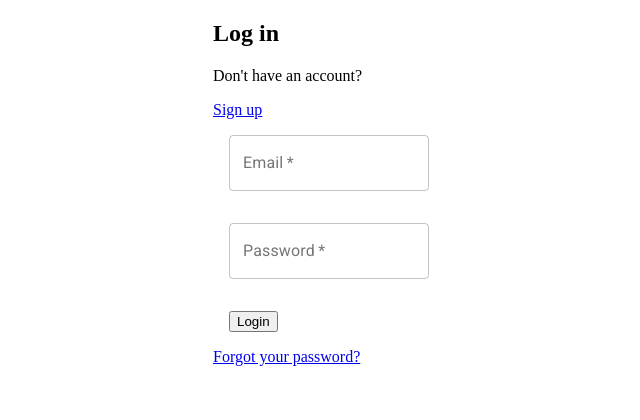
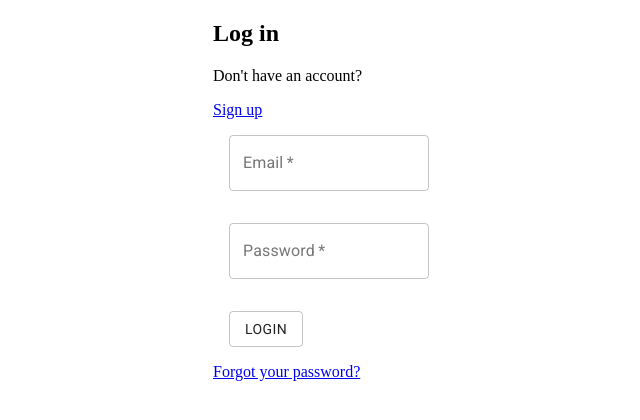
Before and after one commit to EmilieHumbert/swiss-plant-based, a Next.js app: page /login in a window 1280 px wide. Shown: the top 420 px of the page, without its empty margins (151-791 px from the left). Built offline with nearby package versions, Linux system fonts and the light colour scheme; no server answers.

Commit message:
Add UI - Button component

```diff
--- a/components/button.js
+++ b/components/button.js
@@ -1,10 +1,12 @@
-import Spinner from "./icons/spinner";
+import "fontsource-roboto";
+import { Button as MaterialUIButton } from "@material-ui/core";
+import CircularProgress from '@material-ui/core/CircularProgress';
 
 export default function Button({ isLoading, title, children, ...buttonProps }) {
   return (
-    <button {...buttonProps}>
-      {isLoading ? <Spinner width="20" fill="black" /> : title}
+    <MaterialUIButton variant="outlined" {...buttonProps}>
+      {isLoading ? <CircularProgress width="20" /> : title}
       {children}
-    </button>
+    </MaterialUIButton>
   );
 }
--- a/components/icons/spinner.js
+++ /dev/null
@@ -1,7 +0,0 @@
-export default function Spinner(props) {
-  return (
-    <svg viewBox="0 0 100 100" {...props}>
-      <path d="M90.9 58.2c-3.8 18.9-20.1 32.7-39.7 33-22 .4-40.7-17-41.9-39C8 28.5 26.9 8.8 50.4 8.8c19 0 35.5 13.1 40 31.2.3 1.2 1.4 2.1 2.7 2.1 1.8 0 3.1-1.7 2.7-3.5C90.6 18.1 72 3.3 50.4 3.3c-27.2 0-49 23.4-46.6 51.1 2.1 23 21 41.2 44 42.4C71.6 98 91.7 81.9 96.2 59.4c.3-1.7-1-3.3-2.7-3.3-1.3-.1-2.4.8-2.6 2.1z" />
-    </svg>
-  );
-}
```
